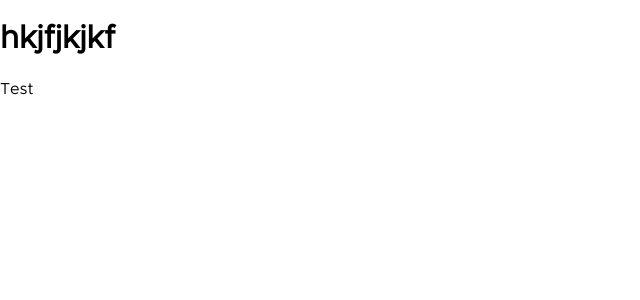
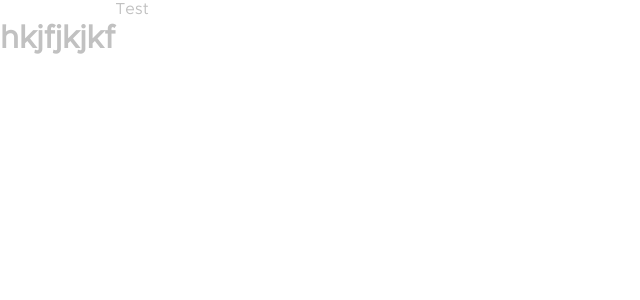
Before and after one commit to Mariia22/Edumat, a React (Create React App) app in the folder edumat/: page / in a window 1280 px wide. Shown: the top 300 px of the page, without its empty margins (0-640 px from the left). Built offline with nearby package versions, Linux system fonts and the light colour scheme.

Commit message:
add body wrapper

```diff
--- a/edumat/src/App.js
+++ b/edumat/src/App.js
@@ -1,11 +1,12 @@
+import { WrapperStyle } from './Wrapper';
 import Header from './components/Header/Header'
 
 function App() {
   return (
-    <>
+    <WrapperStyle>
       <h1>hkjfjkjkf</h1>
       <Header />
-    </>
+    </WrapperStyle>
   );
 }
 
--- /dev/null
+++ b/edumat/src/Wrapper.js
@@ -0,0 +1,10 @@
+import styled from 'styled-components';
+
+export const WrapperStyle = styled.div`
+    display: flex;
+    color: ${props => props.color || props.theme.colors.fontColor};
+    background-color: ${props => props.color || props.theme.colors.backgroundColor};
+@media ${props => props.theme.media.phone}{
+    flex-direction: column;
+}
+`
--- a/edumat/src/components/Header/Header.elements.js
+++ b/edumat/src/components/Header/Header.elements.js
@@ -1,10 +1,10 @@
 import styled from 'styled-components';
+import { Logo } from './../../images/Logo footer.png';
 
 export const HeaderDiv = styled.div`
-width: 50px;
-color: ${props => props.color || props.theme.colors.secondary};
-background-color: ${props => props.color || props.theme.colors.primary};
-@media ${props => props.theme.media.phone}{
-    width: 100%;
-}
+display: flex;
 `
+
+/*export const HeaderLogo = styled.img`
+src: Logo;
+`*/
```
